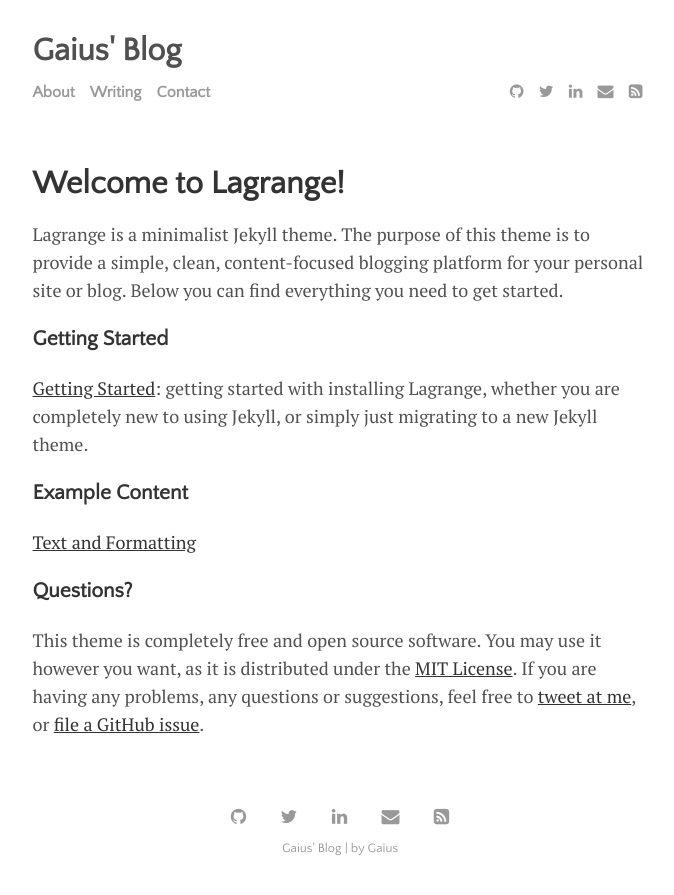
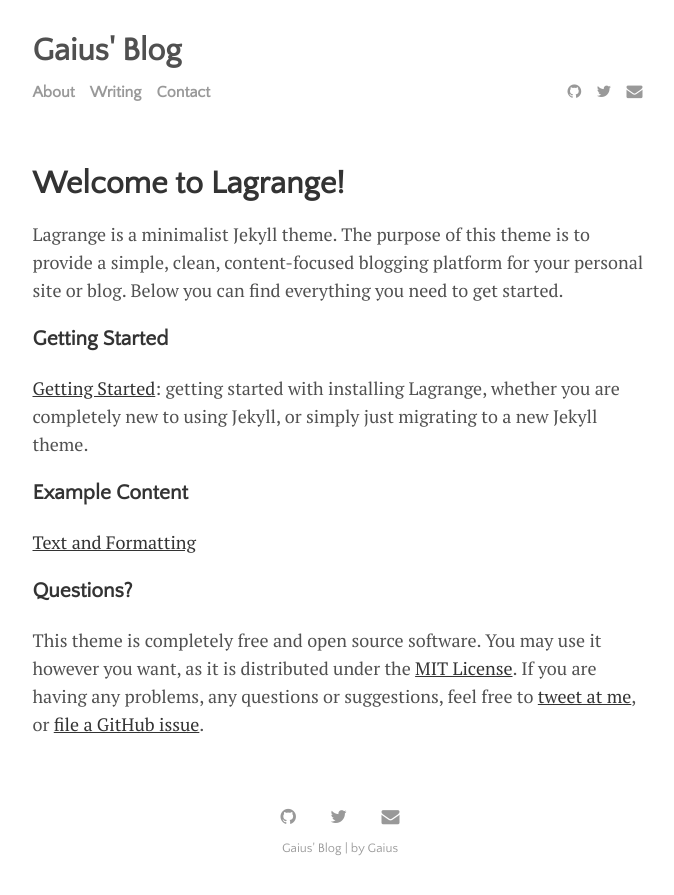
Before and after one commit to gaius-qi/gaius-qi.github.io, a Jekyll site: the page built from menu/about.md, in a window 1280 px wide. Shown: the top 895 px of the page, without its empty margins (300-974 px from the left). Built offline with Jekyll 4.4.1, drawn with Linux system fonts in a browser that asks for light colours.

Commit message:
feat: icon

```diff
--- a/_data/settings.yml
+++ b/_data/settings.yml
@@ -13,12 +13,9 @@
 
 # Available social icons are powered by Font Awesome, so you can use any icon that they offer
 social:
-- {icon: 'github', link: 'https://www.github.com/lenpaul'}
-- {icon: 'twitter', link: 'https://twitter.com/paululele'}
-- {icon: 'linkedin', link: 'http://www.linkedin.com/in/lenpaul/'}
-- {icon: 'envelope', link: 'mailto:l.nguyen.paul@gmail.com'}
-- {icon: 'rss-square', link: '/feed.xml'}
-# - {icon: 'rss-square', link: '/rss-feed.xml'}
+- {icon: 'github', link: 'https://www.github.com/gaius-qi'}
+- {icon: 'twitter', link: 'https://twitter.com/gaius_qi'}
+- {icon: 'envelope', link: 'mailto:gaius.qi@gmail.com'}
 
 # Customize site text
 pagination:
```
